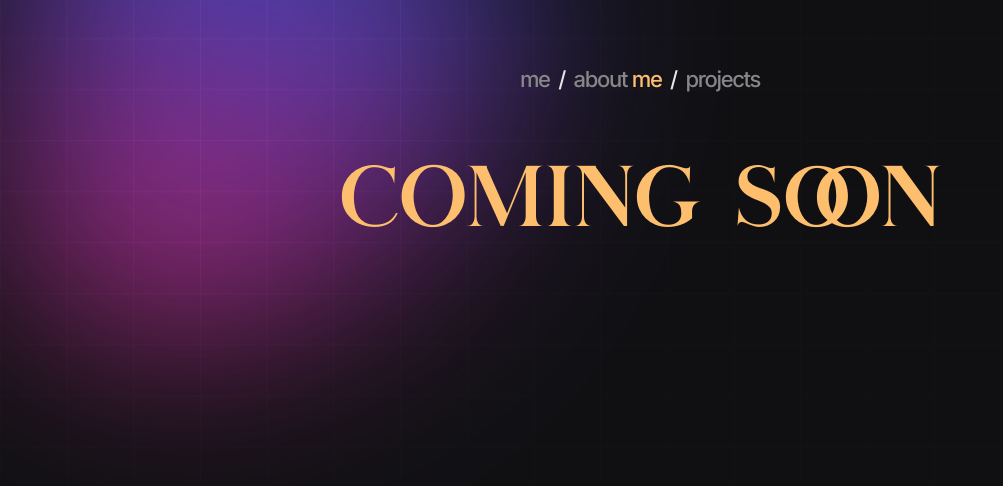
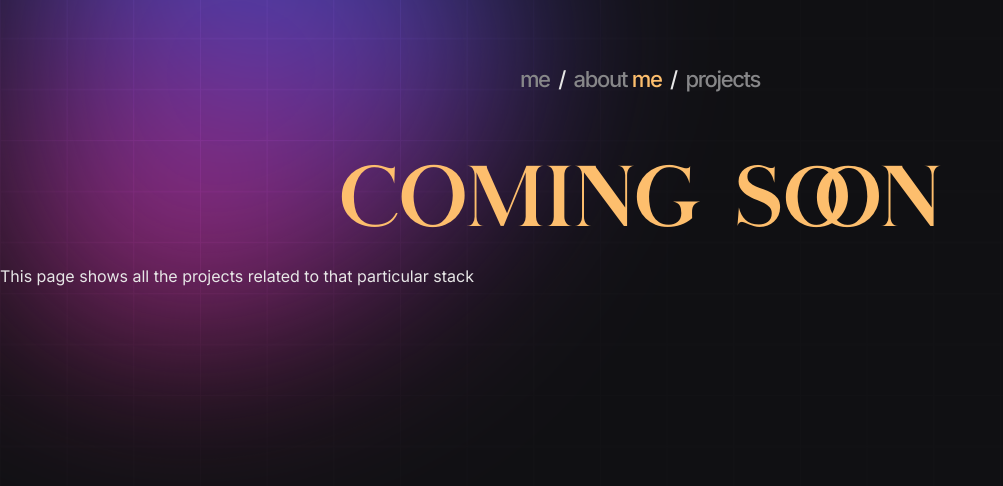
Before and after one commit to AnirudhDaya/K-Folio, a React (Vite) app: page /comingSoon in a window 1280 px wide. Shown: the top 486 px of the page, without its empty margins (0-1003 px from the left). Built offline with nearby package versions, Linux system fonts and the light colour scheme.

Commit message:
coming soon added

```diff
--- a/src/Components/ComingSoon/ComingSoon.jsx
+++ b/src/Components/ComingSoon/ComingSoon.jsx
@@ -1,10 +1,13 @@
-import React from 'react'
-import './ComingSoon.css'
+import React from "react";
+import "./ComingSoon.css";
 
 function ComingSoon() {
   return (
-    <div className = "BigLogo mainLogo">Coming Soon</div>
-  )
+    <div>
+      <div className="BigLogo mainLogo">Coming Soon</div>
+      <p>This page shows all the projects related to that particular stack</p>
+    </div>
+  );
 }
 
-export default ComingSoon
+export default ComingSoon;
```
